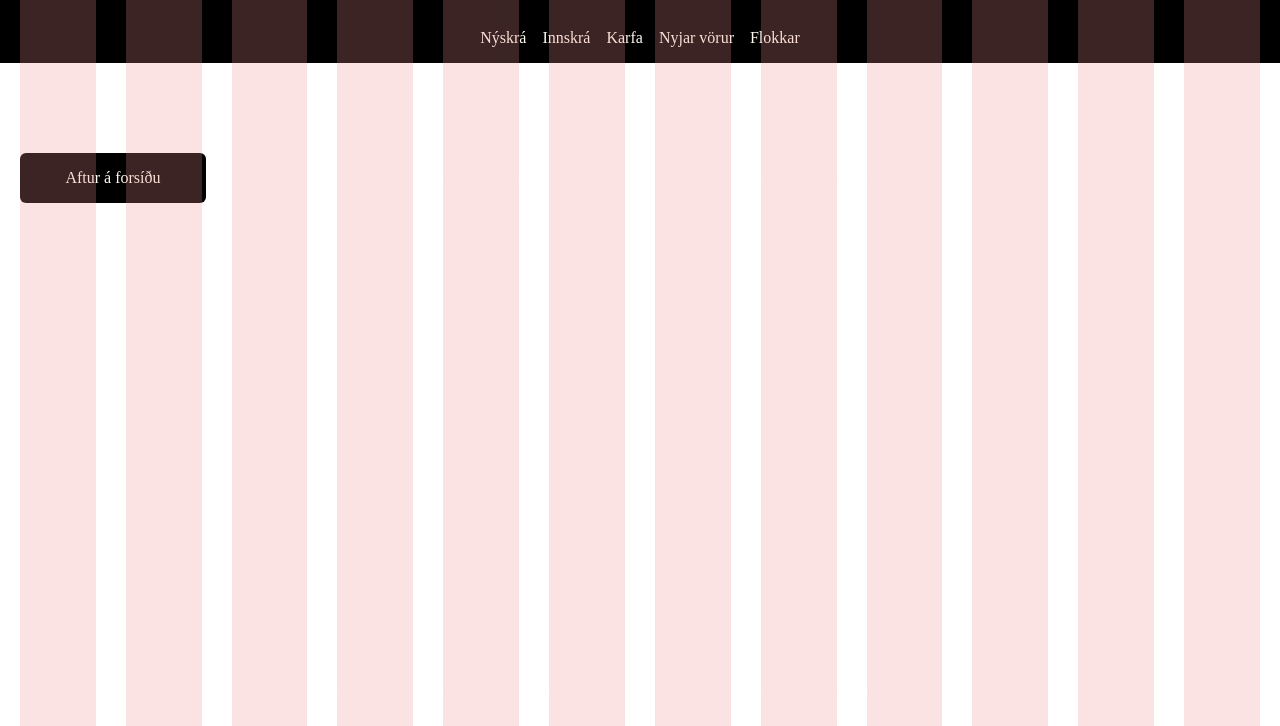
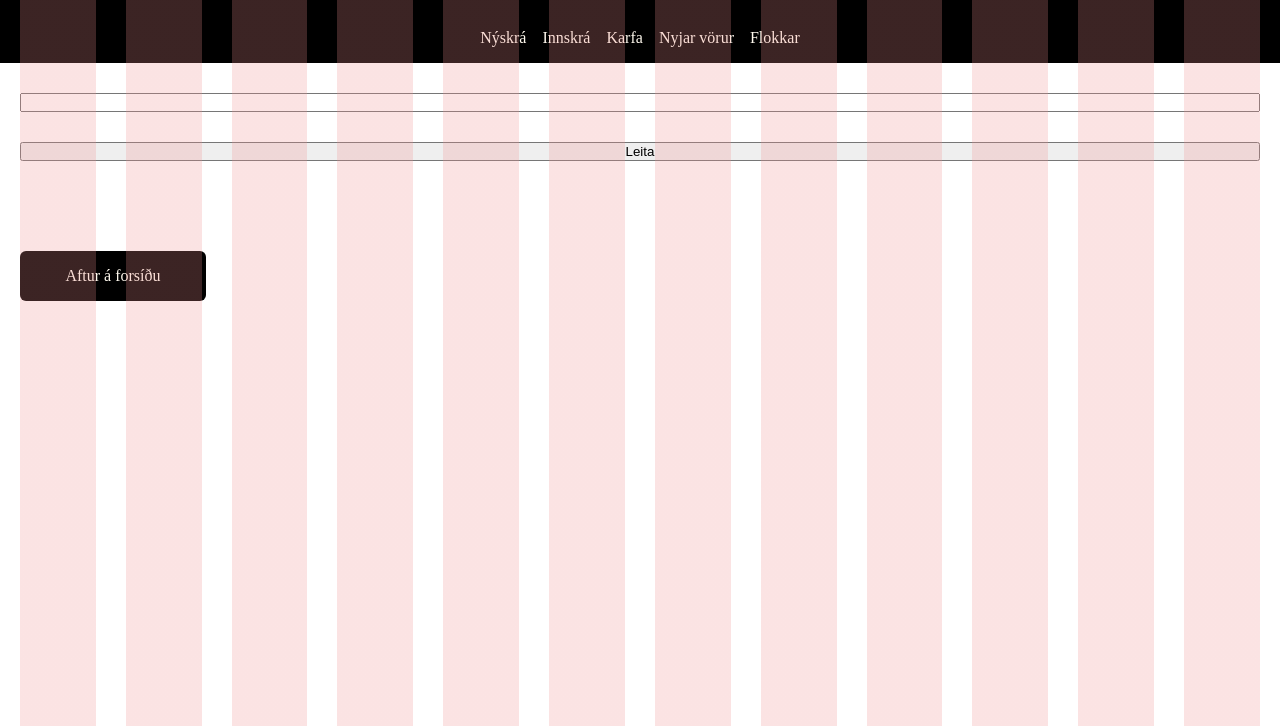
Before and after one commit to ThoraDis/Vefforritun-HV2, a website: page sidur/vorulisti.html in a window 1280 px wide. Shown: the part 74-800 px from the top of the page. Drawn offline with Linux system fonts and the light colour scheme; no server answers.

Commit message:
Update vorulisti.html

```diff
--- a/sidur/vorulisti.html
+++ b/sidur/vorulisti.html
@@ -36,6 +36,9 @@
 
     <main class="main">
 
+      <input type="text" id="searchForm">
+      <input type="button" id="searchInput" value="Leita">
+
       <div class="boxes">
 
       </div>
```
